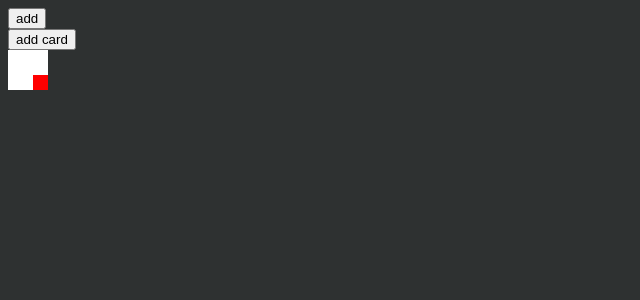
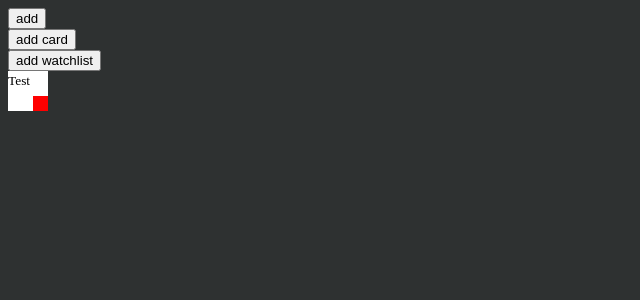
Before and after one commit to gitalvininfo/angular-drag-drop-resize, an Angular app: page / in a window 1280 px wide. Both pictures are taken after a click on the button "add". Shown: the top 300 px of the page, without its empty margins (0-640 px from the left). Built offline with nearby package versions, Linux system fonts and the light colour scheme.

Commit message:
freely drag and resize

```diff
--- a/src/app/app.component.html
+++ b/src/app/app.component.html
@@ -6,23 +6,25 @@
   <button (click)="addCard()">add card</button>
 </div>
 
+<div>
+  <button (click)="addWatchlist()">add watchlist</button>
+</div>
+
 <div class="example-boundary2">
-  <div *ngFor="let control of controls; let i = index" #resizeBox class="control-image" cdkDrag
-    cdkDragBoundary=".example-boundary"
-    [style.width.px]="control.width"
-    [style.height.px]="control.height"
-    [cdkDragFreeDragPosition]="dragPosition"
+  <div class="container2" style="position: relative;">
+    <div *ngFor="let control of controls; let i = index" #resizeBox class="control-image" cdkDrag
+      cdkDragBoundary=".example-boundary" [style.width.px]="control.width" [style.height.px]="control.height"
+      [cdkDragFreeDragPosition]="dragPosition" (click)="clickControl(control)" (cdkDragEnded)="dragEnd($event)">
+      <small>Test</small>
 
-    (click)="clickControl(control)"
-    (cdkDragEnded)="dragEnd($event)">
-
-    <span #dragHandleRB cdkDragLockAxis="'x'" class="dragHandle rb" cdkDrag
-      (cdkDragMoved)="dragMove(dragHandleRB, $event, control)" (cdkDragEnded)="dragEnd($event)"></span>
-    <!-- <span #dragHandleBottom cdkDragLockAxis="y" class="dragHandle bottom" cdkDrag
+      <span #dragHandleRB cdkDragLockAxis="lockAxis" class="dragHandle rb" cdkDrag
+        (cdkDragMoved)="dragMove(dragHandleRB, $event, control)" (cdkDragEnded)="dragEnd($event)"></span>
+      <!-- <span #dragHandleBottom cdkDragLockAxis="y" class="dragHandle bottom" cdkDrag
       (cdkDragMoved)="dragMove(dragHandleBottom, $event, control)" (cdkDragEnded)="dragEnd($event)"></span>
     <span #dragHandleRight cdkDragLockAxis="x" class="dragHandle right" cdkDrag
       (cdkDragMoved)="dragMove(dragHandleRight, $event, control)" (cdkDragEnded)="dragEnd($event)"></span> -->
 
+    </div>
   </div>
 
 
--- a/src/app/app.component.scss
+++ b/src/app/app.component.scss
@@ -3,7 +3,8 @@ p {
   }
 
   .control-image {
-    position: absolute;
+    // position: absolute;
+    position: relative;
     background-color: white;
     text-align: left;
     cursor: move;
@@ -12,9 +13,11 @@ p {
   .dragHandle {
     position: absolute;
     background-color: red;
+    left: 0;
   }
 
   .dragHandle.rb {
+    right: 0;
     width: 15px;
     height: 15px;
     cursor: nwse-resize;
--- a/src/app/app.component.ts
+++ b/src/app/app.component.ts
@@ -10,7 +10,7 @@ import { CardControl } from "./card.model";
   styleUrls: ['./app.component.scss']
 })
 export class AppComponent {
-  canResize = true;
+  dragDisabled = false;
 
   dragPosition;
 
@@ -66,6 +66,18 @@ export class AppComponent {
 
   }
 
+  addWatchlist(): void {
+    const templateControl = new Control();
+    templateControl.width = 200;
+    templateControl.height = 200;
+    templateControl.index = this.controls === undefined ? 0 : this.controls.length;
+
+    this.controls.push(templateControl);
+    this.selectedControl = templateControl;
+
+    this.setCreateHandleTransform();
+  }
+
   setCreateHandleTransform(): void {
     let rect: any = null;
     this.resizeBox!.changes.subscribe(() => {
@@ -106,10 +118,10 @@ export class AppComponent {
     const width = dragRect.left - targetRect.left + dragRect.width;
     const height = dragRect.top - targetRect.top + dragRect.height;
 
-    if (width > 200 || height > 200) {
-      this.canResize = false;
-      return;
-    }
+    // if (width > 200 || height > 200) {
+    //   this.dragDisabled = true;
+    //   return;
+    // }
 
     //this.selectedControl!.width = width;
     //this.selectedControl!.height = height;
@@ -122,8 +134,8 @@ export class AppComponent {
   dragEnd(event: CdkDragEnd) {
     // const { offsetHeight, offsetWidth } = event.source.element.nativeElement;
     let { x, y } = event.source.getFreeDragPosition();
-    this.dragPosition = { x: x, y: y };
-    localStorage.setItem("position", JSON.stringify(this.dragPosition));
+    // this.dragPosition = { x: x, y: y };
+    // localStorage.setItem("position", JSON.stringify(this.dragPosition));
   }
 
   clickControl(control: Control): void {
--- a/src/styles.scss
+++ b/src/styles.scss
@@ -8,5 +8,5 @@ mat-card-subtitle,
 .mat-card-subtitle {
   font-family: "Andale Mono", serif;
   background-color: RGBA(46, 49, 49, 1);
-  color: white;
+  // color: white;
 }
```
